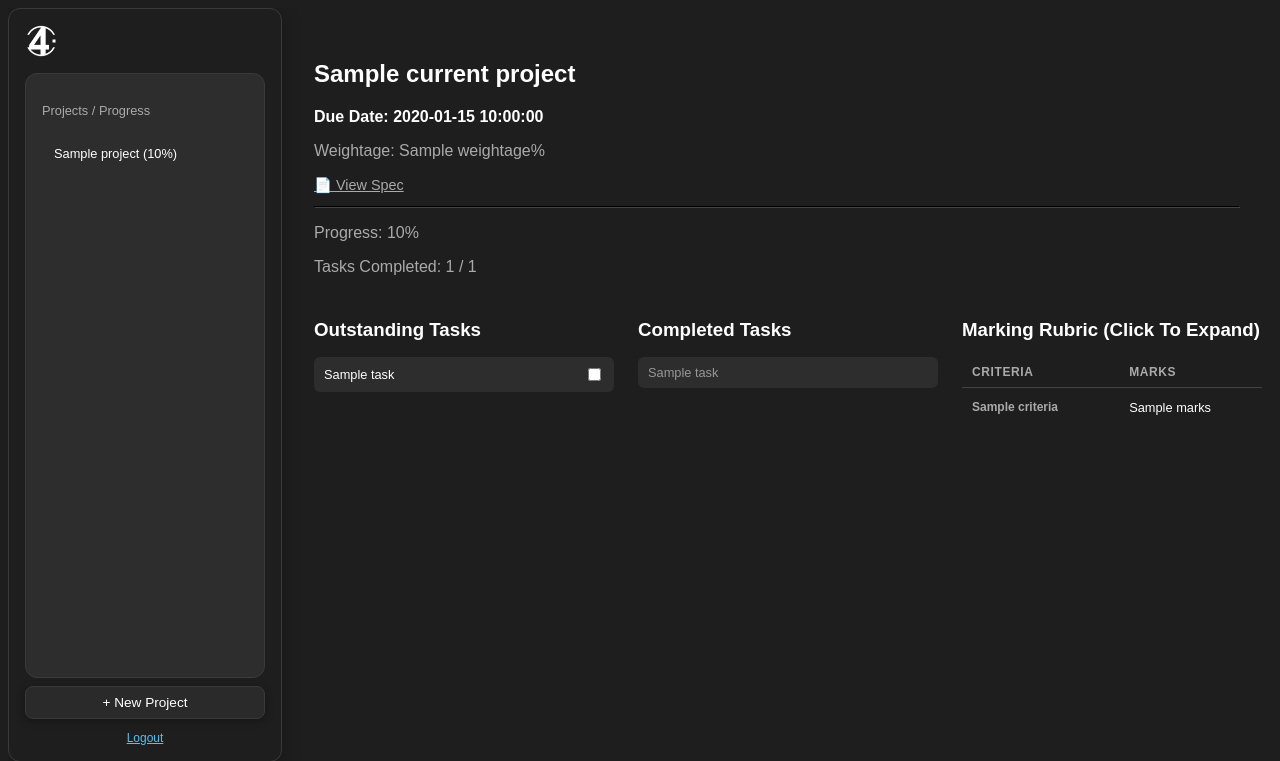
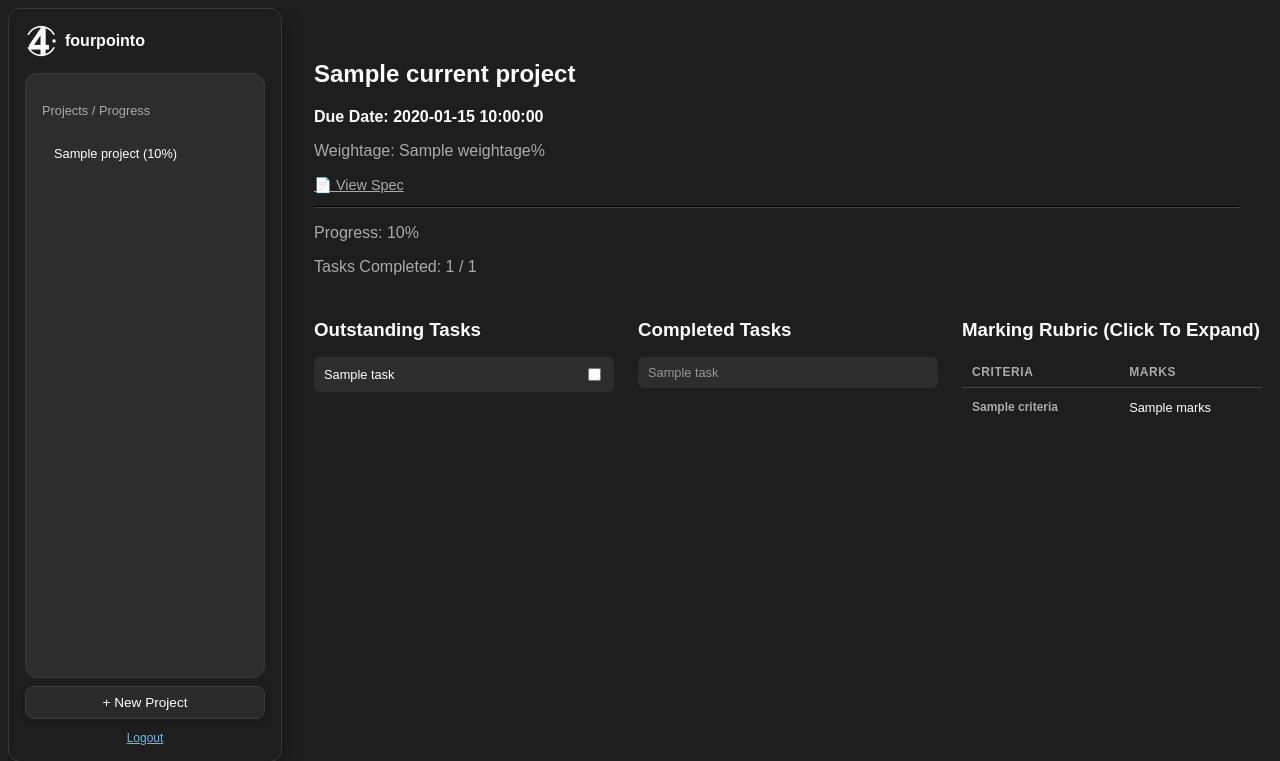
Before and after one commit to Zeyrian/fourpointo, a Flask app: template templates/index.html in a window 1280 px wide. Shown: the top 761 px of the page. Run offline with Flask 3, Linux system fonts and the light colour scheme; the template is opened without the code that fills it: most values are stand-ins (such as "Sample title", 1, 10 or a date in 2020).

Commit message:
Added title next to logo

```diff
--- a/templates/index.html
+++ b/templates/index.html
@@ -10,7 +10,10 @@
 <body>
     <div class="main">
         <div class="sidebar">
-            <img src="{{ url_for('static', filename='4point0-removebg-preview.png') }}" height="32" width="32" style="margin-bottom: 8px;">
+            <div style="display: flex; align-items: center; gap: 8px; margin-bottom: 8px;">
+                <img src="{{ url_for('static', filename='4point0-removebg-preview.png') }}" height="32" width="32">
+                <span style="font-weight: bold; font-size: 1rem;">fourpointo</span>
+            </div>
             <div class="sidebar-card">
                 <p>Projects / Progress</p>
                 {% for project in projects %}
```
